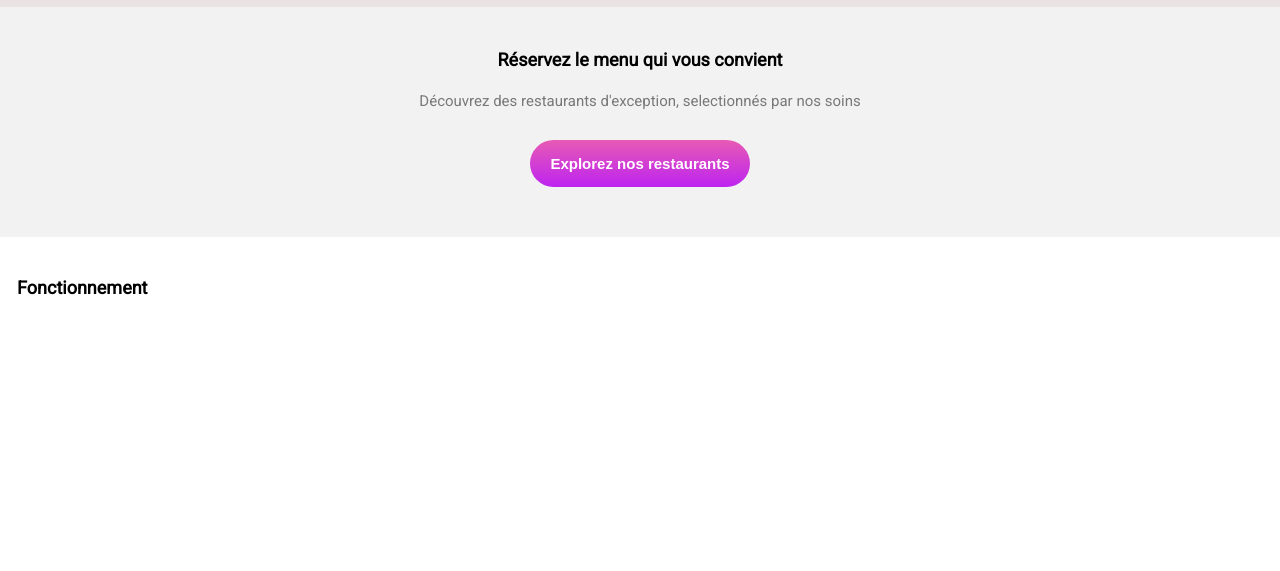
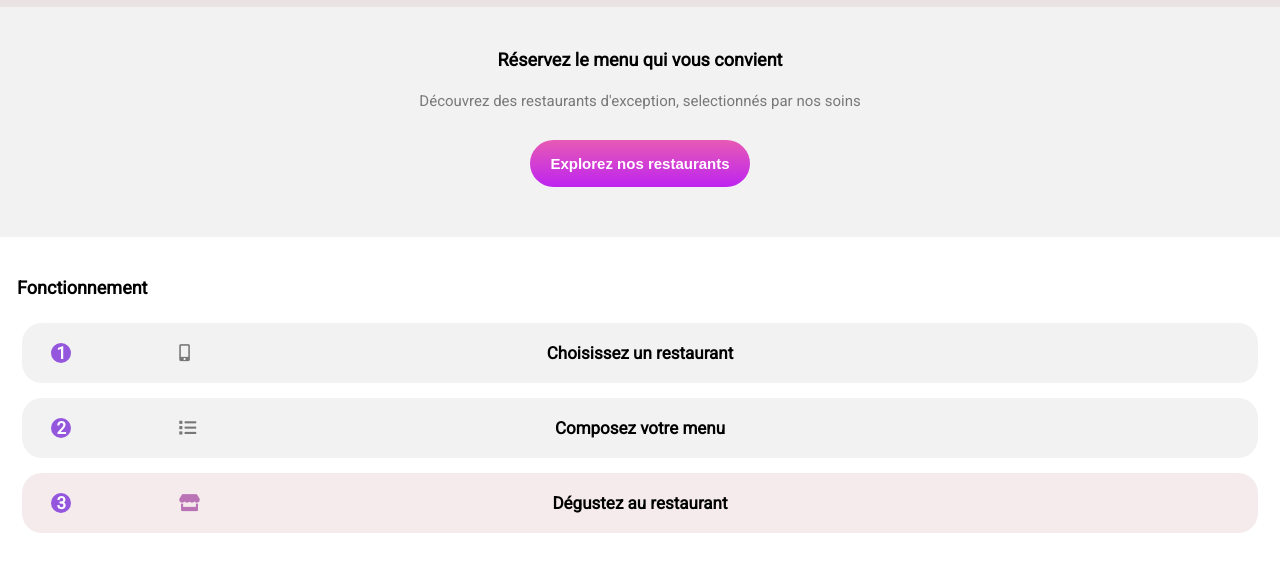
Before and after one commit to Vehementz/PisuClement_3_23052021, a plain HTML site: page index.html in a window 1280 px wide. Shown: the part 159-730 px from the top of the page. Drawn offline with Linux system fonts and the light colour scheme; a web font is replaced by a local one.

Commit message:
part operation made

```diff
--- a/index.html
+++ b/index.html
@@ -24,13 +24,16 @@
       <div class="reservation">
         <p class="reservation_title">Réservez le menu qui vous convient<p>
         <p class="reservation_paragraph">Découvrez des restaurants d'exception, selectionnés par nos soins</p>
-        <button class="reservation_button">Explorez nos restaurants</button>
+        <button type="submit" class="reservation_button">Explorez nos restaurants</button>
       </div>
     </section>
   </header>
 
   <section class="operation-section">
     <p class="operation-section_title">Fonctionnement</p>
+    <p class="operation-section_element"><span class="operation-section_element_number">1</span><i class="fas fa-mobile-alt"></i>Choisissez un restaurant</p>
+    <p class="operation-section_element"><span class="operation-section_element_number">2</span><i class="fas fa-list"></i>Composez votre menu</p>
+    <p class="operation-section_element"><span class="operation-section_element_number">3</span><i class="fas fa-store purple"></i>Dégustez au restaurant</p>
   </section>
 
 </body>
--- a/sass/main.scss
+++ b/sass/main.scss
@@ -79,6 +79,7 @@
     font-weight: 600;
     background: map-get($colors, background-btn);
     border: none;
+    cursor: pointer;
   }
 
 }
@@ -93,4 +94,43 @@
     padding: map-get($padding, title);
 
   }
+
+  &_element {
+    font-size: map-get($font-size, element);
+    height: 6rem;
+    display: flex;
+    flex-direction: row;
+    justify-content: center;
+    align-items: center;
+    background: map-get($colors, grey-background);
+    border-radius: 20px;
+    margin: 1.5rem;
+    font-weight: 600;
+
+    &:nth-child(4) {
+      background: rgb(245, 235, 237);
+    }
+
+
+    .fas {
+      position: absolute;
+      left: 14%;
+      opacity: 0.5;
+    }
+
+    .purple {
+      color: purple;
+    }
+
+    &_number {
+      position: absolute;
+      border-radius: 50%;
+      background: map-get($colors, primary);
+      color: white;
+      left: 4%;
+      height: 2rem;
+      width: 2rem;
+      text-align: center;
+    }
+  }
 }
--- a/sass/utils/_variables.scss
+++ b/sass/utils/_variables.scss
@@ -1,5 +1,5 @@
 $colors: (primary:#9356DC, secondary: #FF79DA, third:#99E2D0, grey-background:#f2f2f2, background-btn: linear-gradient(#e85ab4, #bd24f0));
 $padding: (section: 4rem 0.7rem, card: 1rem 1rem, element: 1rem 1rem, title: 0 0 1rem 1rem);
-$font-size: (title: 1.8rem);
+$font-size: (title: 1.8rem, element: 1.7rem);
 $font-weight: (title: bold);
 /* gris choisis personellement, couleur à revalider */
```
Also changed, not shown: public/main.css, 1 other file.
